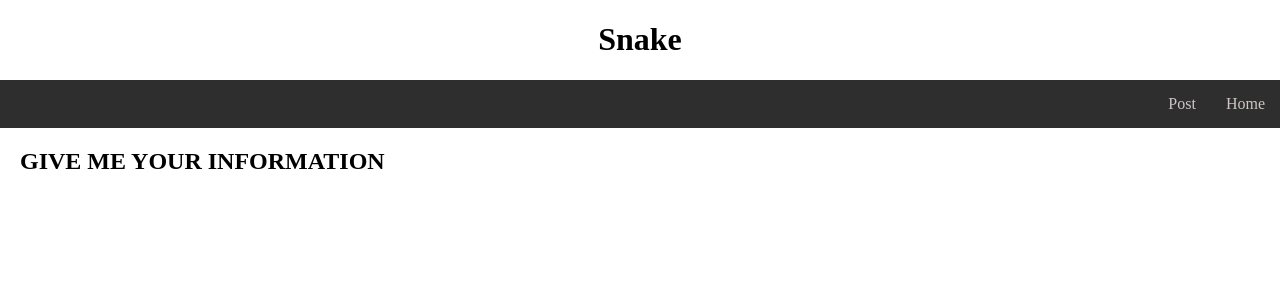
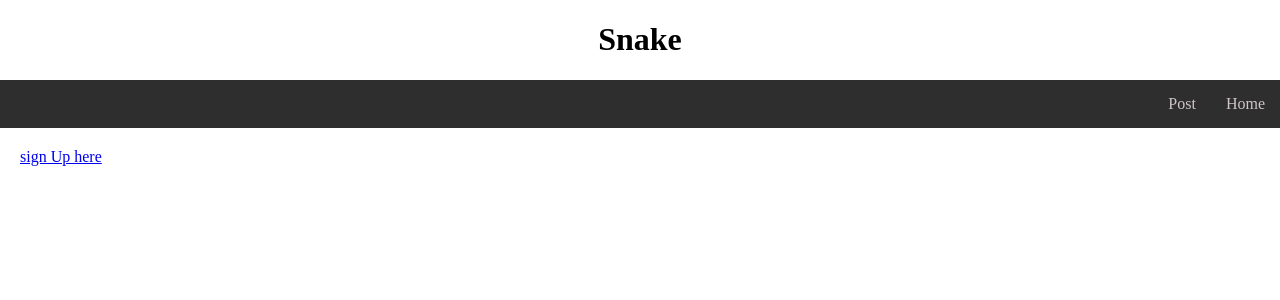
Before and after one commit to lilyhart-blip/yr12-website-development, a Flask app: page /Signup in a window 1280 px wide. Shown: the top 300 px of the page. Run offline with Flask 3, Linux system fonts and the light colour scheme.

Commit message:
sign up page anchor added

```diff
--- a/app.py
+++ b/app.py
@@ -20,5 +20,9 @@ def Home():
 def Signup():
     return render_template('signup.html')
 
+@app.route('/signuppage')
+def signuppage():
+    return render_template('signuppage.html')
+
 if __name__ == "__main__":
     app.run(debug=True)
--- a/static/style.css
+++ b/static/style.css
@@ -30,3 +30,7 @@ h1{
     float: right;
 
 }
+
+h2{
+    text-align: center;
+}
--- a/templates/signup.html
+++ b/templates/signup.html
@@ -12,7 +12,7 @@
     </nav>
 
     <main>
-        <h2>GIVE ME YOUR INFORMATION</h2>
+        <a href="signuppage">sign Up here</a>
     </main>
 
 {% endblock %}
```
Also changed, not shown: templates/signuppage.html (added), 1 other file.
